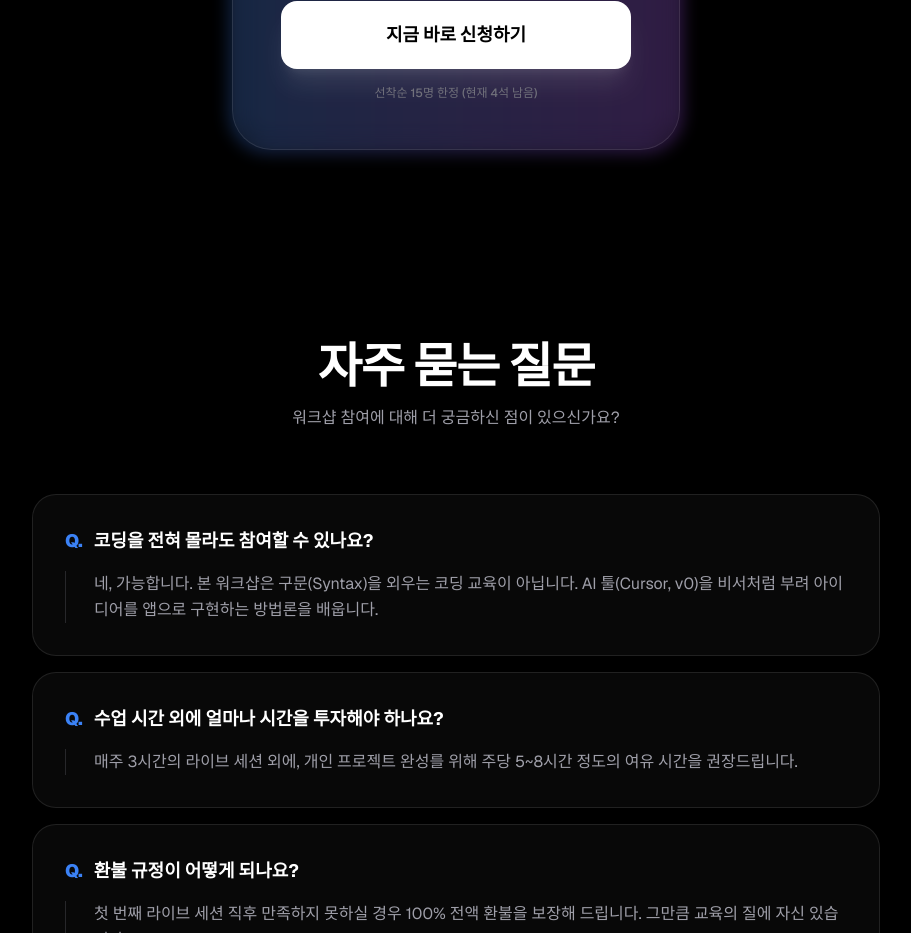
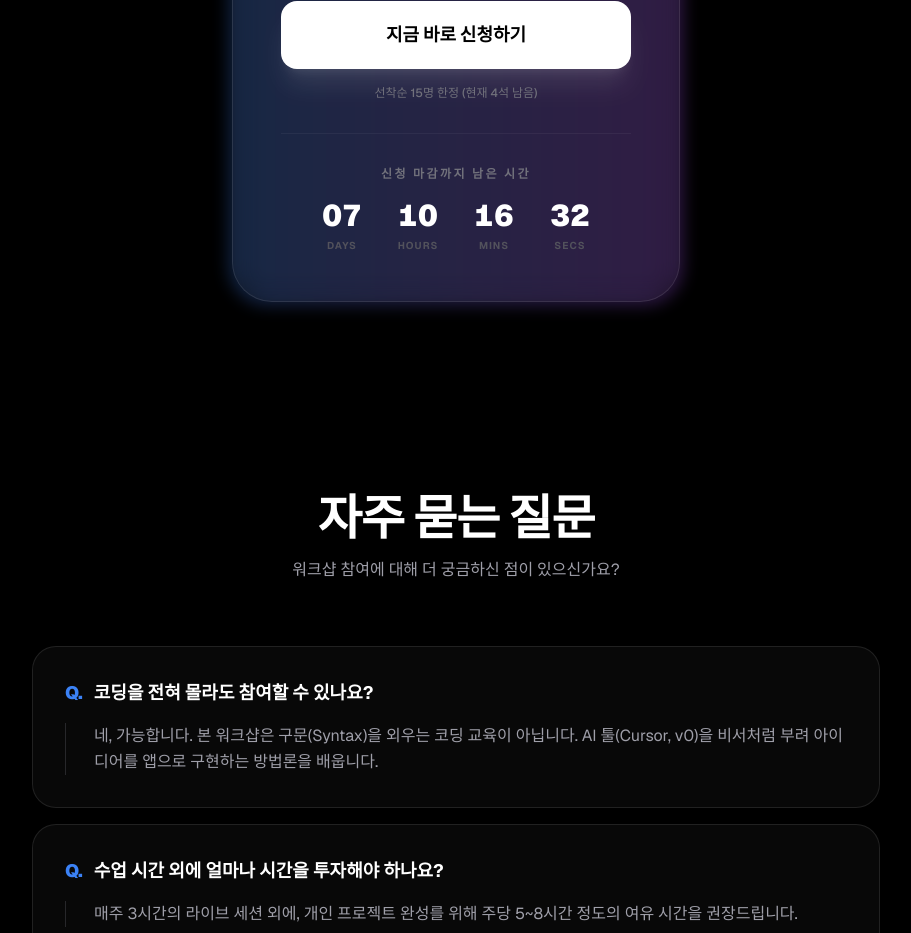
Before and after one commit to Kyonam/workshop_landingpage, a Next.js app: page / in a window 1280 px wide. Shown: the part 5780-6713 px from the top of the page, without its empty margins (184-1095 px from the left). Built offline with nearby package versions, Linux system fonts and the light colour scheme.

Commit message:
feat: add registration deadline countdown timer

```diff
--- /dev/null
+++ b/components/Countdown.tsx
@@ -0,0 +1,55 @@
+"use client";
+
+import { useState, useEffect } from "react";
+
+export default function Countdown() {
+  const [timeLeft, setTimeLeft] = useState({
+    days: 0,
+    hours: 0,
+    minutes: 0,
+    seconds: 0
+  });
+
+  useEffect(() => {
+    // Set deadline to March 27, 2026 (assuming today is March 20)
+    const deadline = new Date("2026-03-27T23:59:59").getTime();
+
+    const timer = setInterval(() => {
+      const now = new Date().getTime();
+      const distance = deadline - now;
+
+      if (distance < 0) {
+        clearInterval(timer);
+        return;
+      }
+
+      setTimeLeft({
+        days: Math.floor(distance / (1000 * 60 * 60 * 24)),
+        hours: Math.floor((distance % (1000 * 60 * 60 * 24)) / (1000 * 60 * 60)),
+        minutes: Math.floor((distance % (1000 * 60 * 60)) / (1000 * 60)),
+        seconds: Math.floor((distance % (1000 * 60)) / 1000)
+      });
+    }, 1000);
+
+    return () => clearInterval(timer);
+  }, []);
+
+  return (
+    <div className="mt-8 pt-8 border-t border-white/5">
+      <p className="text-zinc-500 text-xs font-bold uppercase tracking-[0.2em] mb-4">신청 마감까지 남은 시간</p>
+      <div className="flex justify-center gap-4">
+        {[
+          { label: "DAYS", value: timeLeft.days },
+          { label: "HOURS", value: timeLeft.hours },
+          { label: "MINS", value: timeLeft.minutes },
+          { label: "SECS", value: timeLeft.seconds }
+        ].map((item, idx) => (
+          <div key={idx} className="flex flex-col items-center min-w-[60px]">
+            <span className="text-2xl md:text-3xl font-black tabular-nums">{String(item.value).padStart(2, '0')}</span>
+            <span className="text-[10px] text-zinc-600 font-bold mt-1 tracking-widest">{item.label}</span>
+          </div>
+        ))}
+      </div>
+    </div>
+  );
+}
--- a/components/Pricing.tsx
+++ b/components/Pricing.tsx
@@ -1,3 +1,5 @@
+import Countdown from "./Countdown";
+
 export default function Pricing() {
   return (
     <section id="pricing" className="py-24 relative overflow-hidden">
@@ -32,6 +34,8 @@ export default function Pricing() {
               지금 바로 신청하기
             </button>
             <p className="text-xs text-zinc-500 font-medium">선착순 15명 한정 (현재 4석 남음)</p>
+
+            <Countdown />
           </div>
         </div>
       </div>
```
